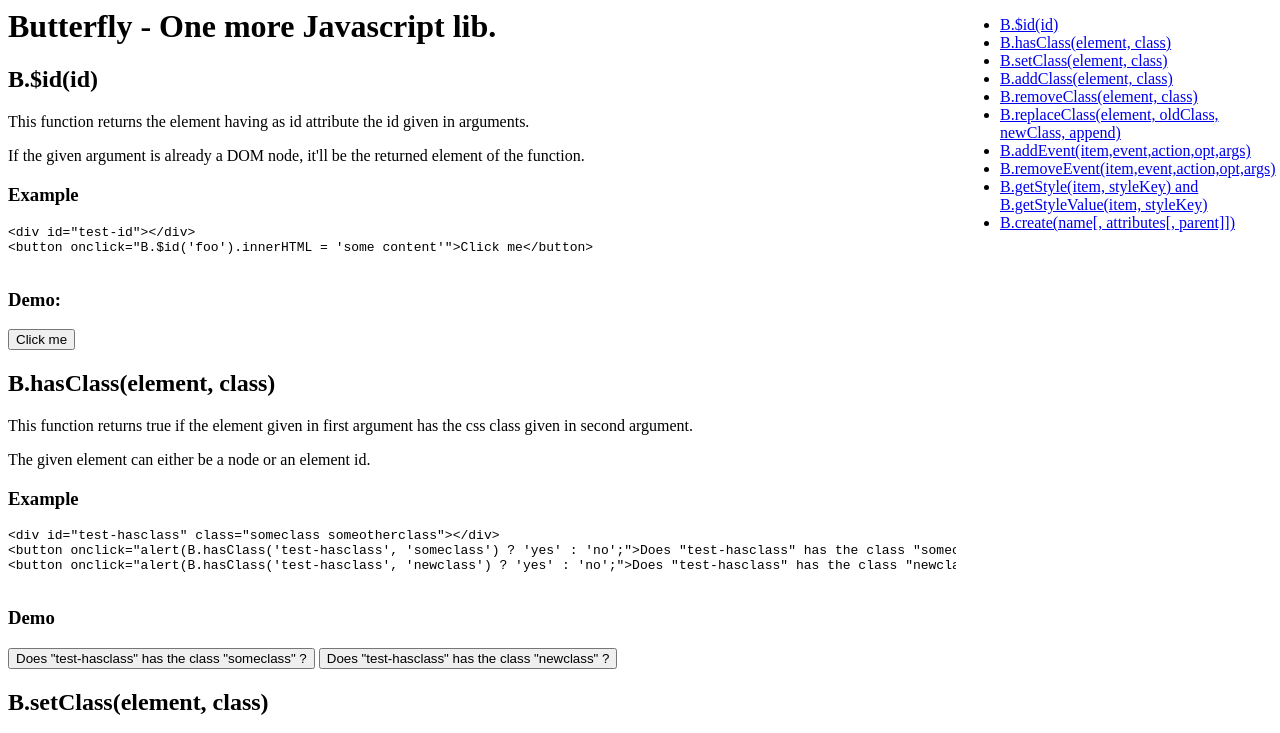
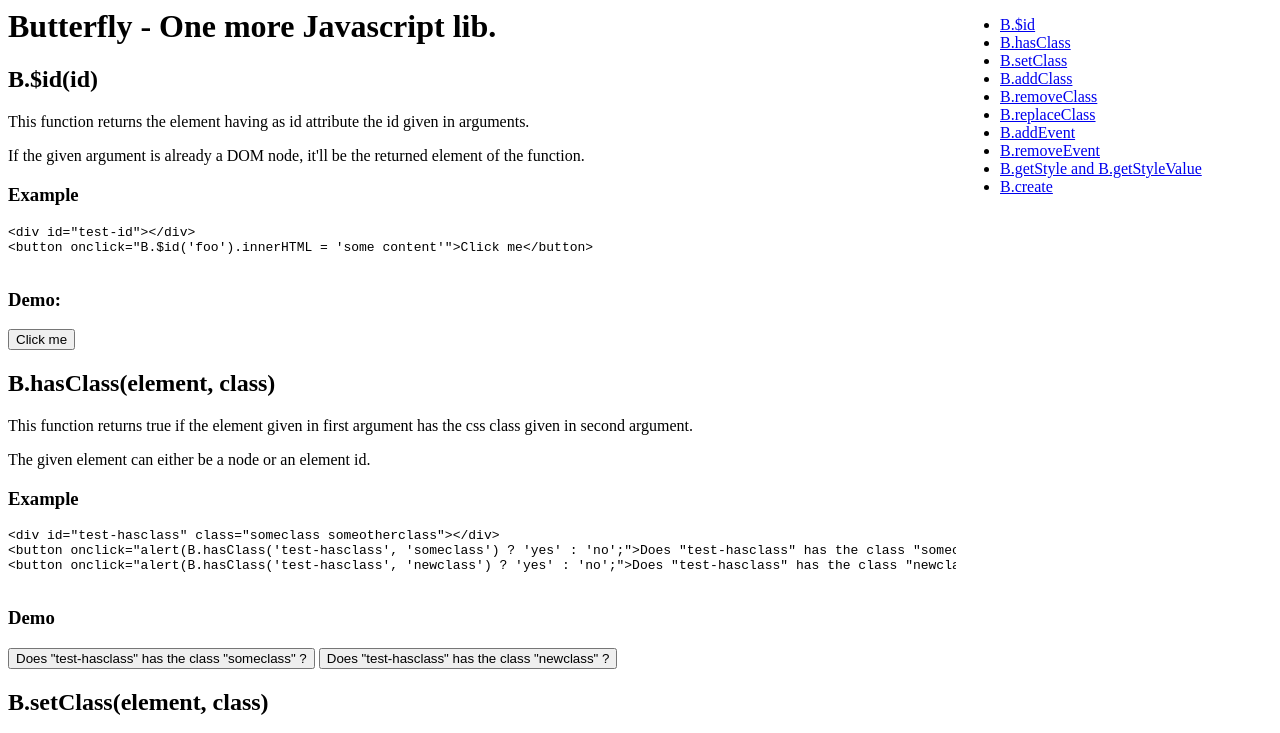
Before and after one commit to padawin/Butterfly-js, a plain HTML site: page index.html in a window 1280 px wide. Shown: the top 733 px of the page. Drawn offline with Linux system fonts and the light colour scheme.

Commit message:
the methods arguments are not needed in the menu

```diff
--- a/index.html
+++ b/index.html
@@ -9,16 +9,16 @@
 		</header>
 		<div id="summary">
 			<ul>
-				<li><a href="#id">B.$id(id)</a></li>
-				<li><a href="#hasClass">B.hasClass(element, class)</a></li>
-				<li><a href="#setClass">B.setClass(element, class)</a></li>
-				<li><a href="#addClass">B.addClass(element, class)</a></li>
-				<li><a href="#removeClass">B.removeClass(element, class)</a></li>
-				<li><a href="#replaceClass">B.replaceClass(element, oldClass, newClass, append)</a></li>
-				<li><a href="#addEvent">B.addEvent(item,event,action,opt,args)</a></li>
-				<li><a href="#removeEvent">B.removeEvent(item,event,action,opt,args)</a></li>
-				<li><a href="#getStyle">B.getStyle(item, styleKey) and B.getStyleValue(item, styleKey)</a></li>
-				<li><a href="#create">B.create(name[, attributes[, parent]])</a></li>
+				<li><a href="#id">B.$id</a></li>
+				<li><a href="#hasClass">B.hasClass</a></li>
+				<li><a href="#setClass">B.setClass</a></li>
+				<li><a href="#addClass">B.addClass</a></li>
+				<li><a href="#removeClass">B.removeClass</a></li>
+				<li><a href="#replaceClass">B.replaceClass</a></li>
+				<li><a href="#addEvent">B.addEvent</a></li>
+				<li><a href="#removeEvent">B.removeEvent</a></li>
+				<li><a href="#getStyle">B.getStyle and B.getStyleValue</a></li>
+				<li><a href="#create">B.create</a></li>
 			</ul>
 		</div>
 		<div id="main">
```
